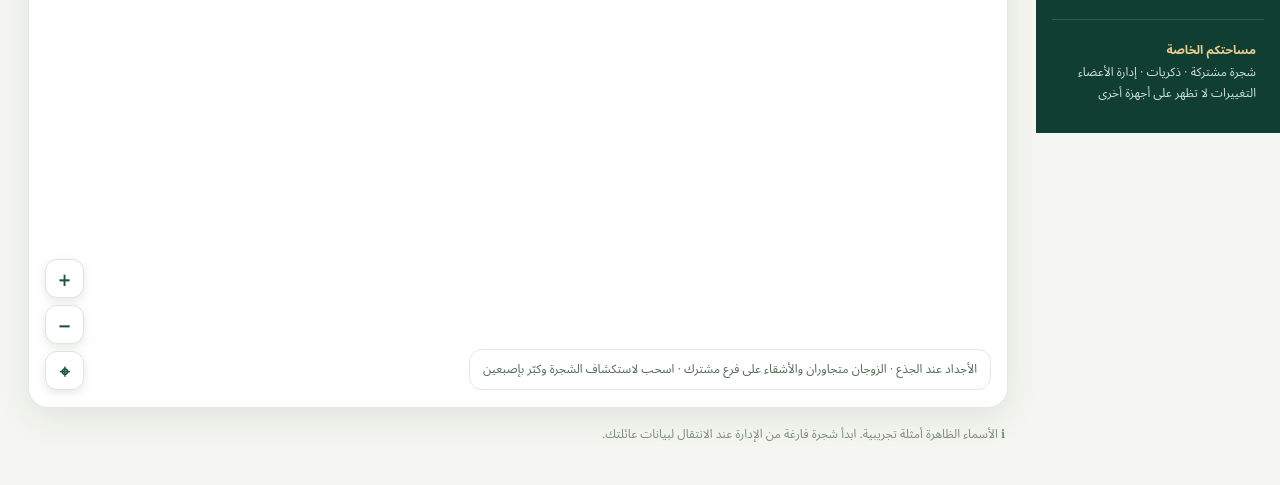
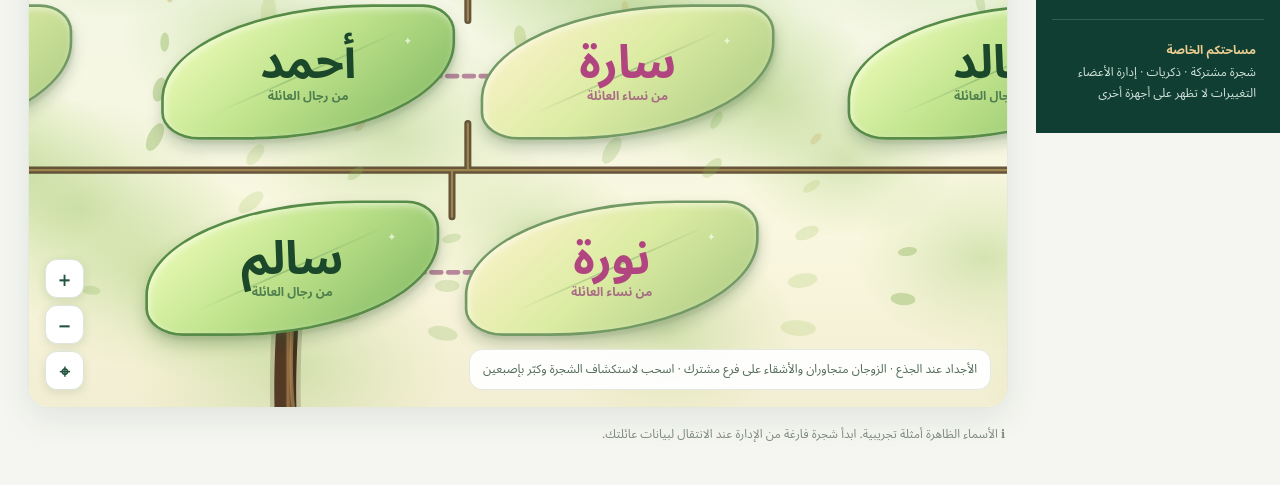
Before and after one commit to drburghash-sys/jozorna-family-tree, a plain HTML site: page index.html in a window 1280 px wide. Shown: the part 667-1152 px from the top of the page. Drawn offline with nearby package versions, Linux system fonts and the light colour scheme.

Commit message:
Fix root layout traversal callback

```diff
--- a/index.html
+++ b/index.html
@@ -134,7 +134,7 @@ function layoutPeople(){
  const width=id=>units[id].length*W+Math.max(0,units[id].length-1)*gap;
  const sizes={},loc={},center={},placed=new Set();
  function measure(id,seen=new Set()){if(seen.has(id))return width(id);seen.add(id);const c=kids[id]||[];return sizes[id]=Math.max(width(id),c.reduce((n,k)=>n+measure(k,new Set(seen)),0)+Math.max(0,c.length-1)*HG)}
- const roots=ids.filter(id=>!anchor[id]);roots.forEach(measure);ids.forEach(id=>{if(!sizes[id])measure(id)});
+ const roots=ids.filter(id=>!anchor[id]);roots.forEach(id=>measure(id));ids.forEach(id=>{if(!sizes[id])measure(id)});
  let cursor=55,maxGen=0;
  function place(id,gen,left){if(placed.has(id))return;placed.add(id);maxGen=Math.max(maxGen,gen);
  const size=sizes[id]||width(id),own=width(id),x=left+(size-own)/2;
```
